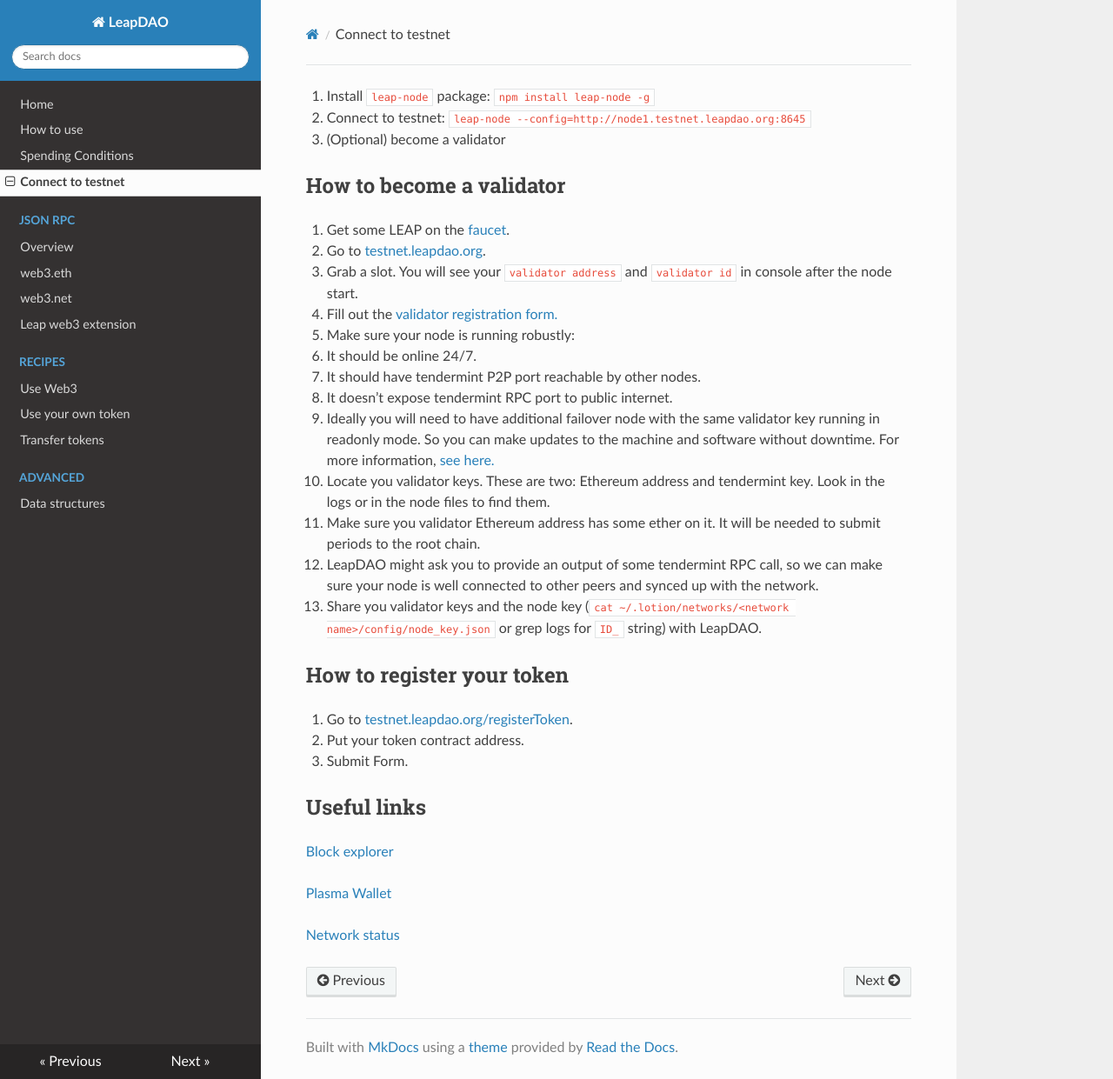
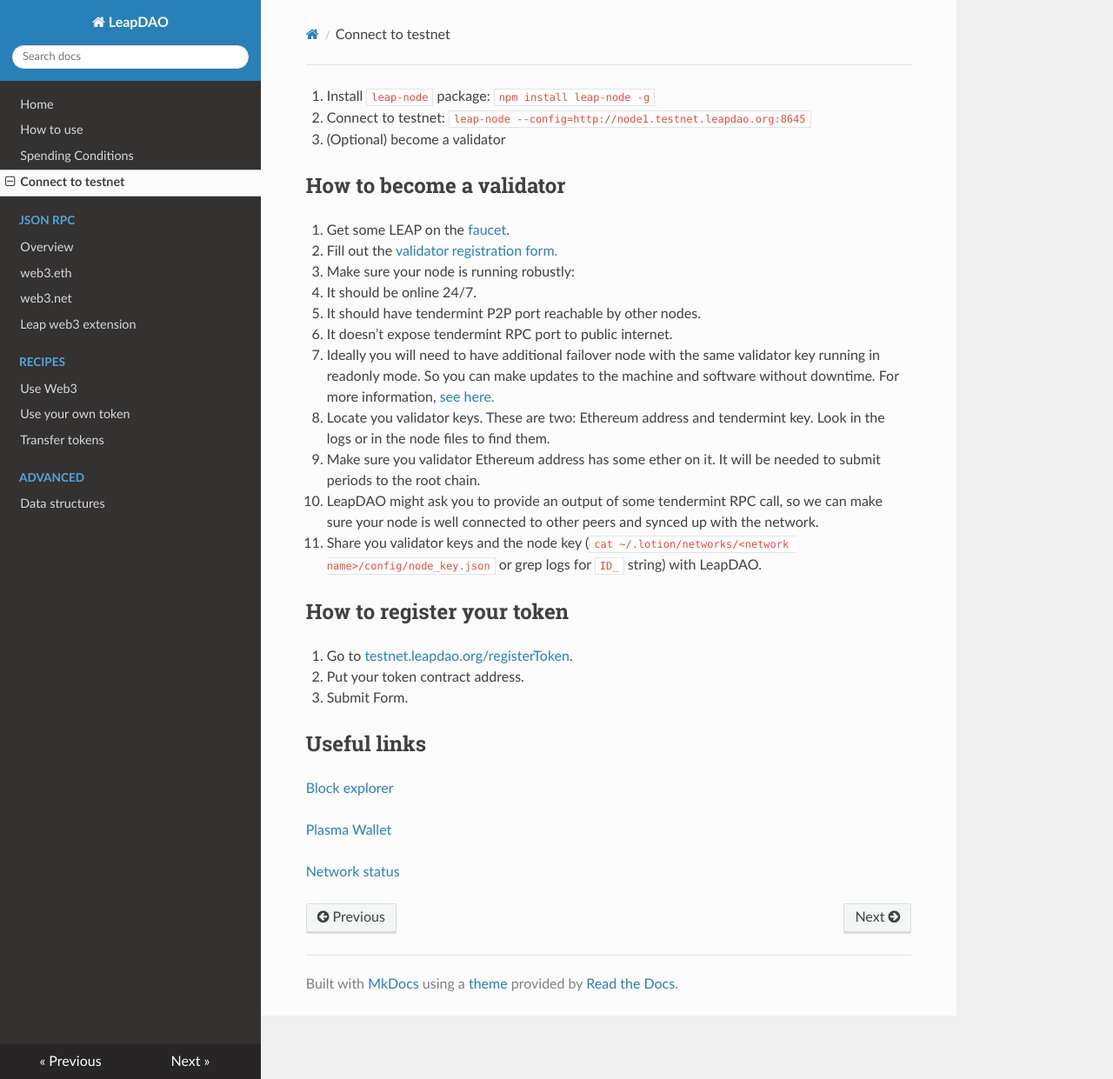
Before and after one commit to leapdao/docs, an MkDocs documentation site: the page built from docs/connect.md, in a window 1280 px wide and 1241 px high. Shown: the whole window at 87% size. Built offline with MkDocs 1.6.1, drawn with Linux system fonts in a browser that asks for light colours; nearby versions of some CDN libraries.

Commit message:
Update connect.md

```diff
--- a/docs/connect.md
+++ b/docs/connect.md
@@ -9,18 +9,16 @@ title: Connect to the testnet
 ## How to become a validator
 
 1. Get some LEAP on the [faucet](https://testnet.leapdao.org/faucet).
-2. Go to [testnet.leapdao.org](https://testnet.leapdao.org/stake).
-3. Grab a slot. You will see your `validator address` and `validator id` in console after the node start.
-4. Fill out the [validator registration form.](http://validator.leapdao.org)
-5. Make sure your node is running robustly:
+2. Fill out the [validator registration form.](http://validator.leapdao.org)
+3. Make sure your node is running robustly:
 * It should be online 24/7.
 * It should have tendermint P2P port reachable by other nodes.
 * It doesn’t expose tendermint RPC port to public internet.
 * Ideally you will need to have additional failover node with the same validator key running in readonly mode. So you can make updates to the machine and software without downtime. For more information, [see here.](https://github.com/leapdao/leap-node/issues/185#issuecomment-468921734)
-6. Locate you validator keys. These are two: Ethereum address and tendermint key. Look in the logs or in the node files to find them.
-7. Make sure you validator Ethereum address has some ether on it. It will be needed to submit periods to the root chain.
-8. LeapDAO might ask you to provide an output of some tendermint RPC call, so we can make sure your node is well connected to other peers and synced up with the network.
-9. Share you validator keys and the node key (`cat ~/.lotion/networks/<network name>/config/node_key.json` or grep logs for `ID_` string) with LeapDAO.
+4. Locate you validator keys. These are two: Ethereum address and tendermint key. Look in the logs or in the node files to find them.
+5. Make sure you validator Ethereum address has some ether on it. It will be needed to submit periods to the root chain.
+6. LeapDAO might ask you to provide an output of some tendermint RPC call, so we can make sure your node is well connected to other peers and synced up with the network.
+7. Share you validator keys and the node key (`cat ~/.lotion/networks/<network name>/config/node_key.json` or grep logs for `ID_` string) with LeapDAO.
 
 ## How to register your token
 
```
